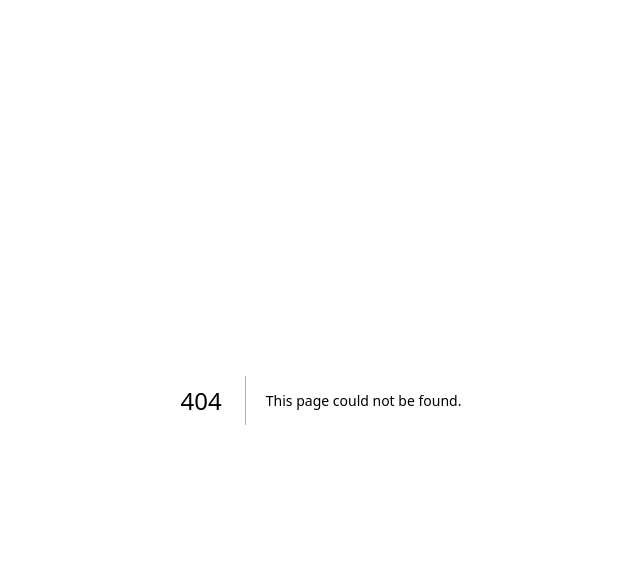
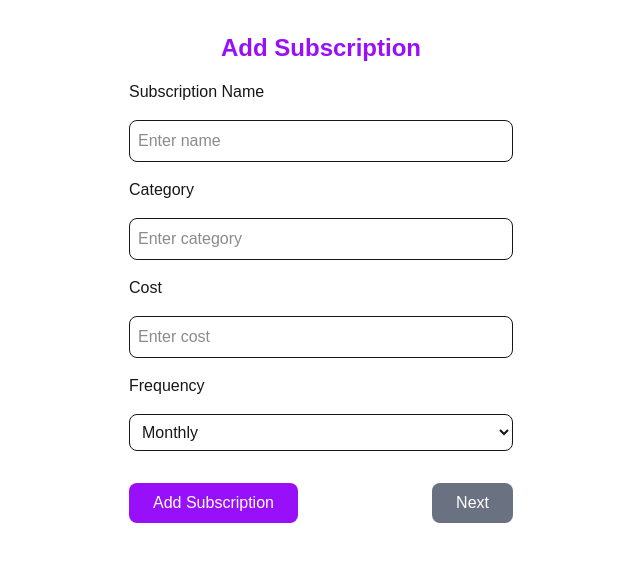
Before and after one commit to Ethan93Dev/Subtrack, a Next.js app: page /addSubscription in a window 1280 px wide. Before the commit this address had no page. Shown: the top 562 px of the page, without its empty margins (319-959 px from the left). Built offline with nearby package versions, Linux system fonts and the light colour scheme.

Commit message:
adding dashboard components

```diff
--- a/src/app/dashboard/components/AddSubscription.tsx
+++ b/src/app/addSubscription/page.tsx
@@ -1,12 +1,14 @@
 "use client";
 import React, { useState, FormEvent } from "react";
 import axios from "axios";
+import { useRouter } from "next/navigation";
 
 export default function AddSubscription() {
   const [name, setName] = useState("");
   const [category, setCategory] = useState("");
   const [cost, setCost] = useState("");
   const [frequency, setFrequency] = useState("monthly");
+  const router = useRouter();
 
   const handleSubmit = async (e: FormEvent) => {
     e.preventDefault();
@@ -17,7 +19,7 @@ export default function AddSubscription() {
         category,
         cost: parseFloat(cost),
         frequency,
-        nextPayment: new Date(), // you can replace this with a proper date input
+        nextPayment: new Date(),
       });
 
       setName("");
@@ -31,7 +33,10 @@ export default function AddSubscription() {
 
   return (
     <div className="p-8 max-w-md mx-auto">
-      <h1 className="text-2xl font-semibold mb-4">Add Subscription</h1>
+      <h1 className="text-2xl font-semibold mb-4 text-purple-600 text-center">
+        Add Subscription
+      </h1>
+
       <form onSubmit={handleSubmit} className="flex flex-col gap-4">
         <label htmlFor="name">Subscription Name</label>
         <input
@@ -72,12 +77,23 @@ export default function AddSubscription() {
           <option value="yearly">Yearly</option>
         </select>
 
-        <button
-          type="submit"
-          className="bg-purple-600 text-white rounded-lg py-2 mt-2 hover:bg-purple-700 transition-colors"
-        >
-          Add Subscription
-        </button>
+        {/* Button Row */}
+        <div className="flex justify-between mt-4">
+          <button
+            type="submit"
+            className="bg-purple-600 text-white rounded-lg py-2 px-6 hover:bg-purple-700 transition-colors"
+          >
+            Add Subscription
+          </button>
+
+          <button
+            type="button"
+            onClick={() => router.push("/dashboard")}
+            className="bg-gray-500 text-white rounded-lg py-2 px-6 hover:bg-gray-600 transition-colors"
+          >
+            Next
+          </button>
+        </div>
       </form>
     </div>
   );
--- a/src/app/components/Nav.tsx
+++ b/src/app/components/Nav.tsx
@@ -20,7 +20,7 @@ export default function Nav() {
         href="/"
         className="text-2xl font-bold text-purple-500 tracking-wide"
       >
-        MyApp
+        Subtrack
       </Link>
 
       {/* Right - Navigation Links */}
--- a/src/app/page.tsx
+++ b/src/app/page.tsx
@@ -1,6 +1,5 @@
 import Nav from "./components/Nav";
 import Footer from "./components/Footer";
-import Dashboard from "./dashboard/page";
 import { FaClock, FaDollarSign, FaTasks } from "react-icons/fa";
 
 export default function Home() {
--- a/src/app/profile/page.tsx
+++ b/src/app/profile/page.tsx
@@ -1,25 +1,32 @@
 import axios from "axios";
 import React, { useState } from "react";
+import { useRouter } from "next/navigation";
 
 export default function Profile() {
   const [firstname, setFirstName] = useState("");
   const [lastname, setLastName] = useState("");
   const [avatarUrl, setAvatarUrl] = useState("");
+  const router = useRouter();
 
   const handleSubmit = async (e: React.FormEvent) => {
     e.preventDefault();
     try {
-      await axios.post("/api/profile");
+      await axios.post("/api/profile", {
+        firstname,
+        lastname,
+        avatarUrl,
+      });
       setFirstName("");
       setLastName("");
       setAvatarUrl("");
+      router.push("/addSubscription");
     } catch (e) {
       console.error("Error", e);
     }
   };
   return (
     <div>
-      <h1>Creat profile</h1>
+      <h1>Create profile</h1>
       <form onSubmit={handleSubmit}>
         <label htmlFor="firstname">Firstname</label>
         <input
```
